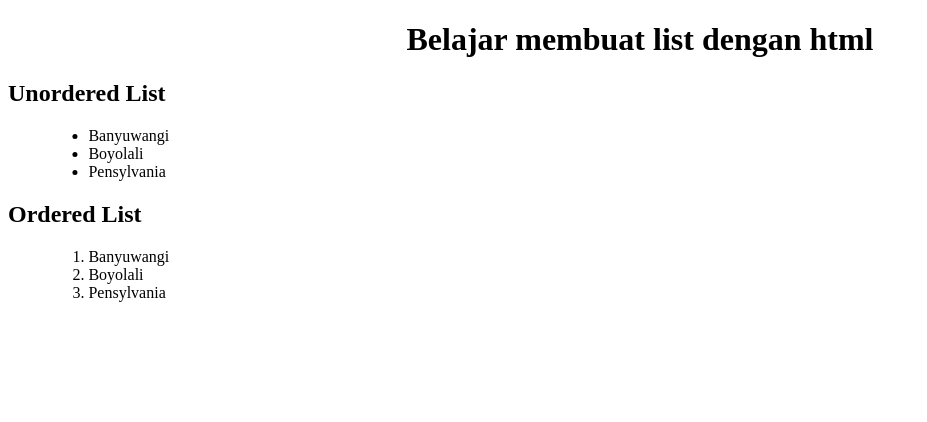
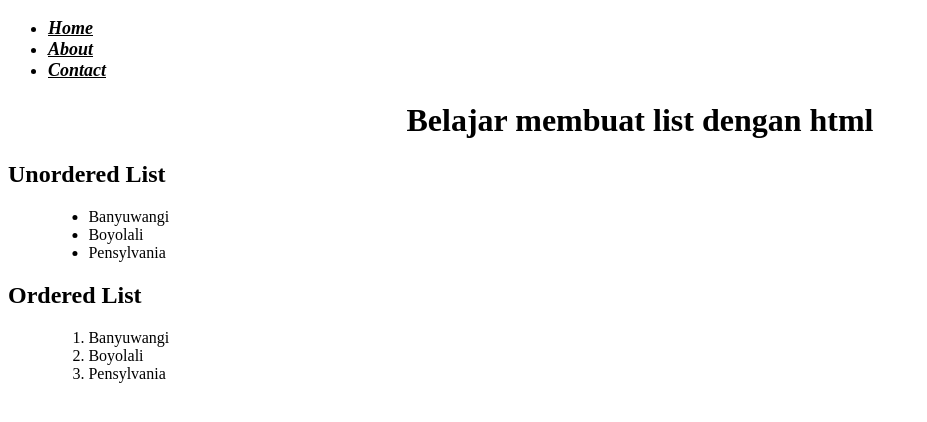
Before and after one commit to HenryNguwawur/Eskul-Coding-brr-brr-patapim1, a plain HTML site: page contact.html in a window 1280 px wide. Shown: the top 422 px of the page, without its empty margins (0-927 px from the left). Drawn offline with Linux system fonts and the light colour scheme.

Commit message:
Update contact.html

```diff
--- a/contact.html
+++ b/contact.html
@@ -32,6 +32,23 @@
   </style>
     </head>
     <body>
+          <style>
+          .navbar {
+          font-size: large;
+      font-style: italic;
+      font-weight: bolder;
+    }
+      </style>
+        <header>
+  <nav class="navbar">
+
+    <ul>
+    <li><a href="index.html" style="color:black;">Home</a></li>
+    <li><a href="about.html" style="color:black;">About</a></li>
+    <li><a href="contact.html" style="color:black;">Contact</a></li>
+  </ul>
+    </nav>
+    </header>
     <h1 align="center">Belajar membuat list dengan html</h1>
     <h2>Unordered List</h2>
     <ul class="teks-gerak">
@@ -51,4 +68,5 @@
     </ol>
 </body>
 
+
 </html>
```
